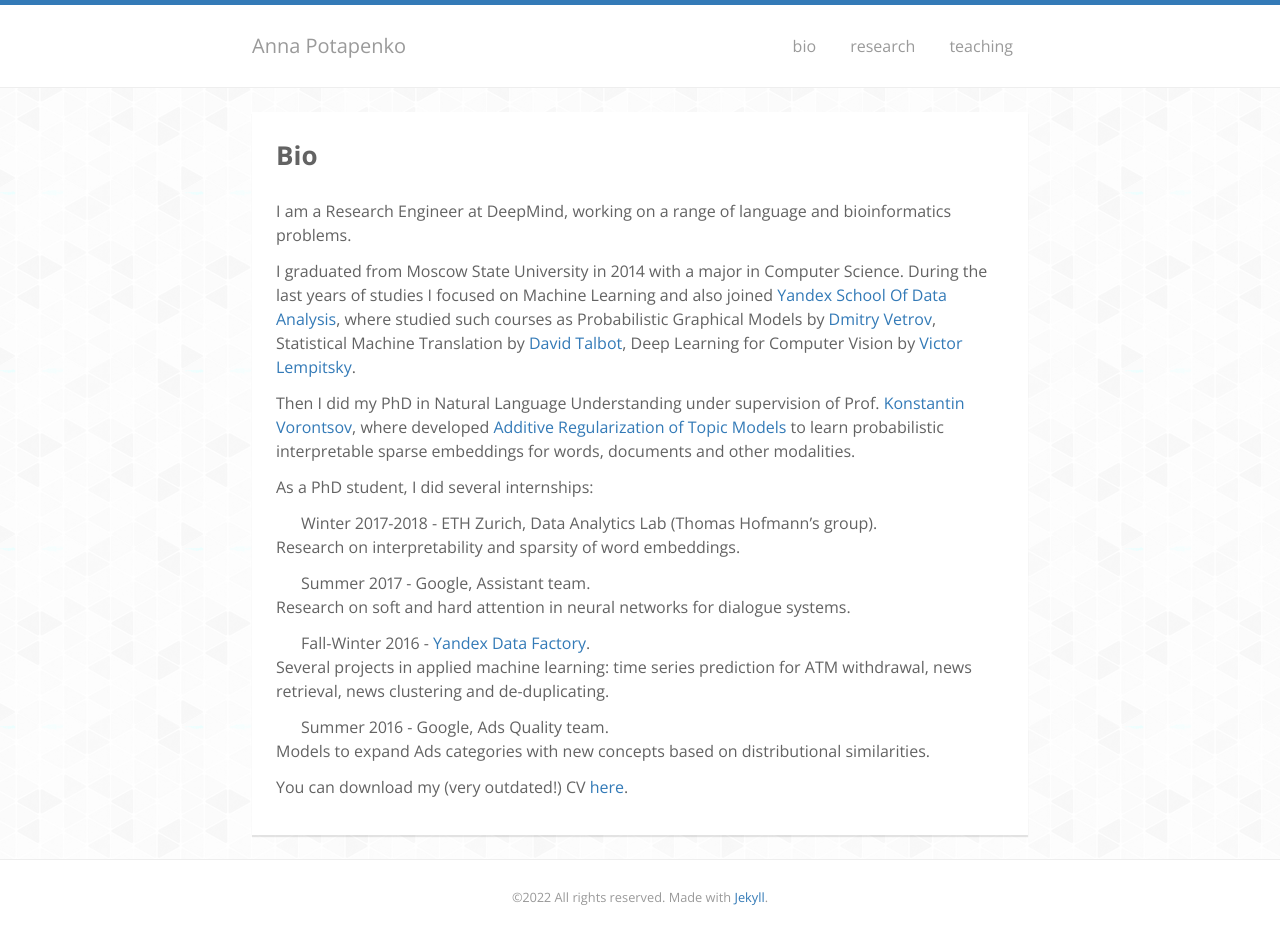
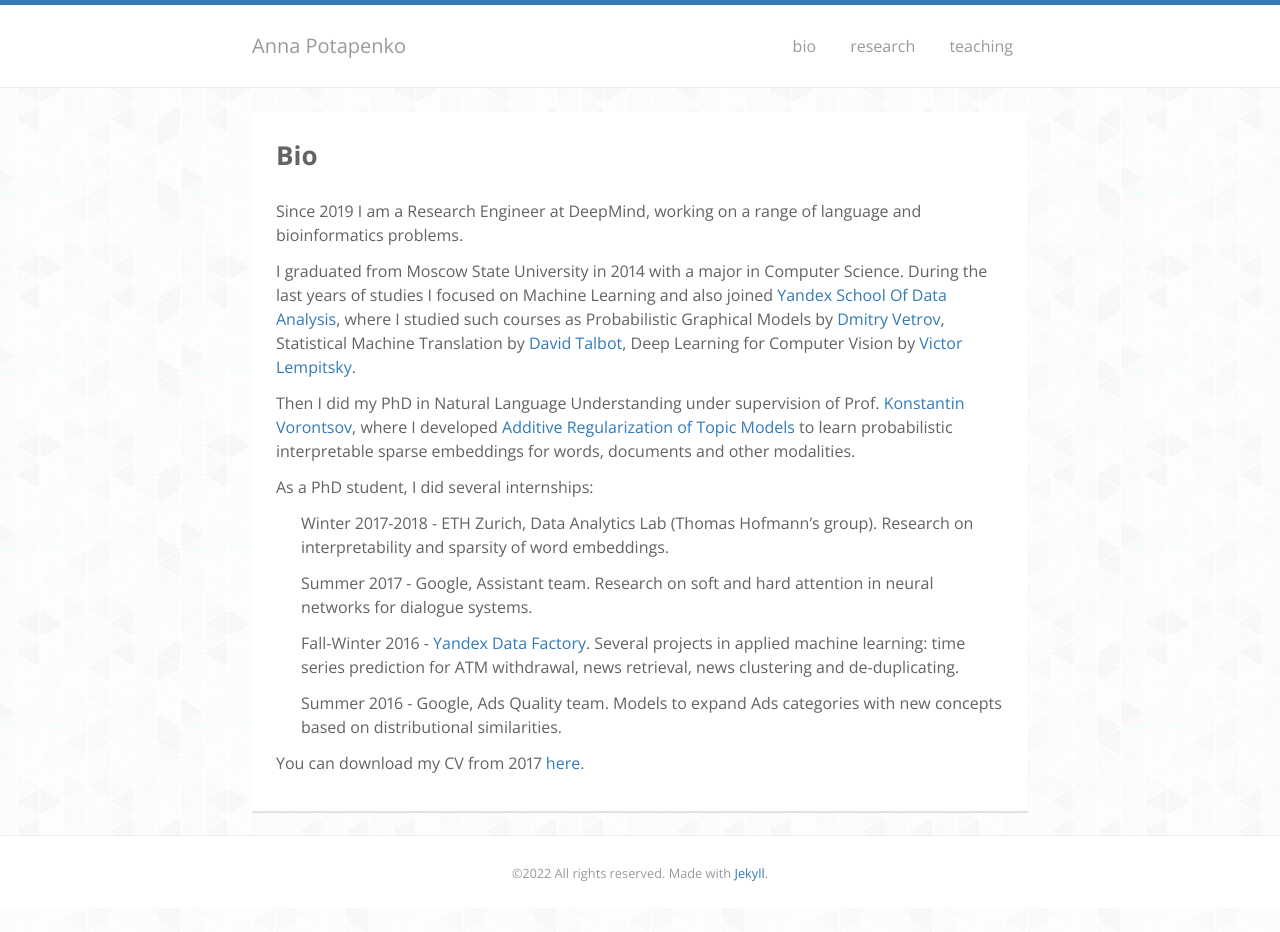
Before and after one commit to AnyaP/apotapenko.com, a Jekyll site: the page built from source/bio.md, in a window 1280 px wide. Built offline with Jekyll 4.4.1, drawn with Linux system fonts in a browser that asks for light colours; nearby versions of some CDN libraries; after the commit the page ends 908 px from its top, so only the background shows below that.

Commit message:
Fix formating.

```diff
--- a/source/bio.md
+++ b/source/bio.md
@@ -4,29 +4,21 @@
 permalink: /bio/
 ---
 
-I am a Research Engineer at DeepMind, working on a range of language and bioinformatics problems.
+Since 2019 I am a Research Engineer at DeepMind, working on a range of language and bioinformatics problems.
 
 I graduated from Moscow State University in 2014 with a major in Computer Science.
-During the last years of studies I focused on Machine Learning and also joined [Yandex School Of Data Analysis](https://yandexdataschool.com/), where studied such courses as Probabilistic Graphical Models by [Dmitry Vetrov](https://cs.hse.ru/en/bayesgroup/people/vetrov), Statistical Machine Translation by [David Talbot](https://research.google.com/pubs/DavidTalbot.html), Deep Learning for Computer Vision by [Victor Lempitsky](http://sites.skoltech.ru/compvision/members/vilem/).
+During the last years of studies I focused on Machine Learning and also joined [Yandex School Of Data Analysis](https://yandexdataschool.com/), where I studied such courses as Probabilistic Graphical Models by [Dmitry Vetrov](https://cs.hse.ru/en/bayesgroup/people/vetrov), Statistical Machine Translation by [David Talbot](https://research.google.com/pubs/DavidTalbot.html), Deep Learning for Computer Vision by [Victor Lempitsky](http://sites.skoltech.ru/compvision/members/vilem/).
 
-Then I did my PhD in Natural Language Understanding under supervision of Prof. [Konstantin Vorontsov](https://scholar.google.com/citations?user=KIW4fnsAAAAJ&hl=en&authuser=1), where developed [Additive Regularization of Topic Models](bigartm.org) to learn probabilistic interpretable sparse embeddings for words, documents and other modalities.
+Then I did my PhD in Natural Language Understanding under supervision of Prof. [Konstantin Vorontsov](https://scholar.google.com/citations?user=KIW4fnsAAAAJ&hl=en&authuser=1), where I developed [Additive Regularization of Topic Models](bigartm.org) to learn probabilistic interpretable sparse embeddings for words, documents and other modalities.
 
 As a PhD student, I did several internships:
 
-* Winter 2017-2018 - ETH Zurich, Data Analytics Lab (Thomas Hofmann's group).
+* Winter 2017-2018 - ETH Zurich, Data Analytics Lab (Thomas Hofmann's group). Research on interpretability and sparsity of word embeddings.
 
-Research on interpretability and sparsity of word embeddings.
+* Summer 2017 - Google, Assistant team. Research on soft and hard attention in neural networks for dialogue systems.
 
-* Summer 2017 - Google, Assistant team.
+* Fall-Winter 2016 - [Yandex Data Factory](https://yandexdatafactory.com/). Several projects in applied machine learning: time series prediction for ATM withdrawal, news retrieval, news clustering and de-duplicating.
 
-Research on soft and hard attention in neural networks for dialogue systems.
+* Summer 2016 - Google, Ads Quality team. Models to expand Ads categories with new concepts based on distributional similarities.
 
-* Fall-Winter 2016 - [Yandex Data Factory](https://yandexdatafactory.com/).
-
-Several projects in applied machine learning: time series prediction for ATM withdrawal, news retrieval, news clustering and de-duplicating.
-
-* Summer 2016 - Google, Ads Quality team.
-
-Models to expand Ads categories with new concepts based on distributional similarities.
-
-You can download my (very outdated!) CV [here]({{ site.url }}/images/CV_2017.pdf).
+You can download my CV from 2017 [here]({{ site.url }}/images/CV_2017.pdf).
```
Also changed, not shown: source/research.md (+6 -7 lines).
